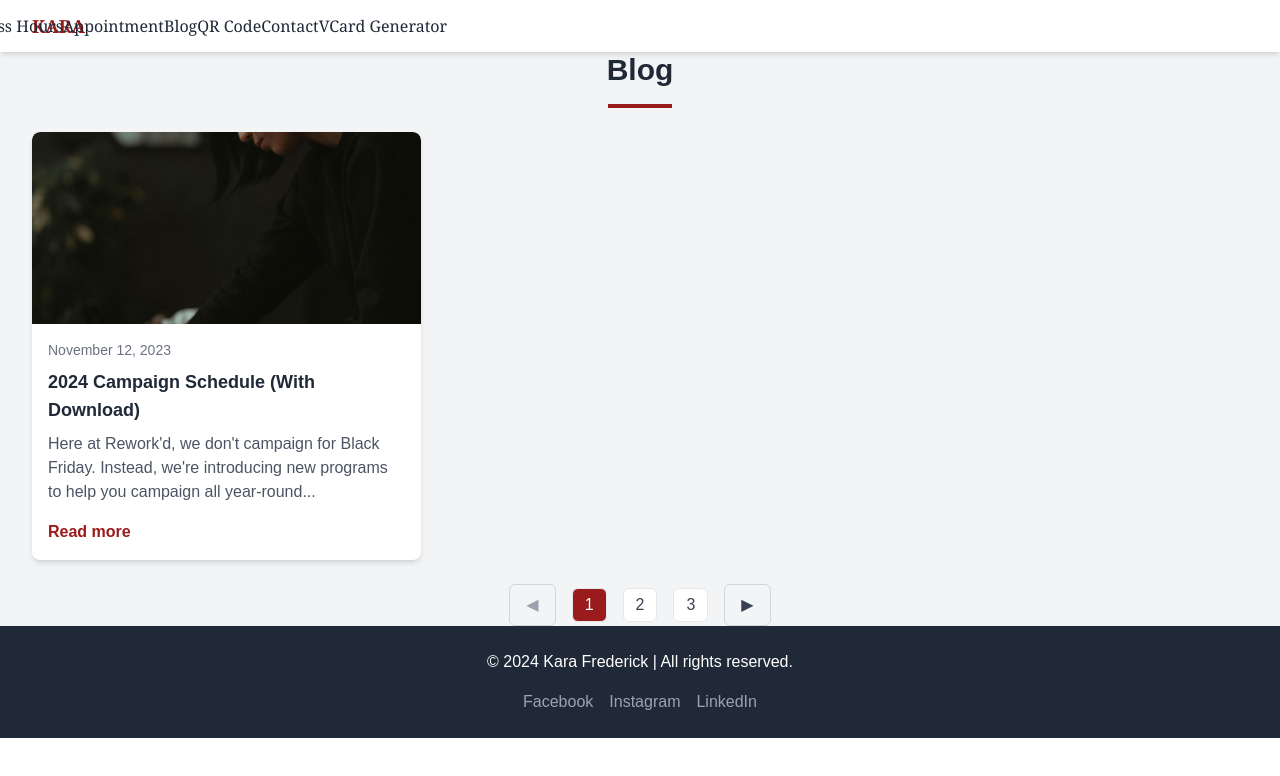
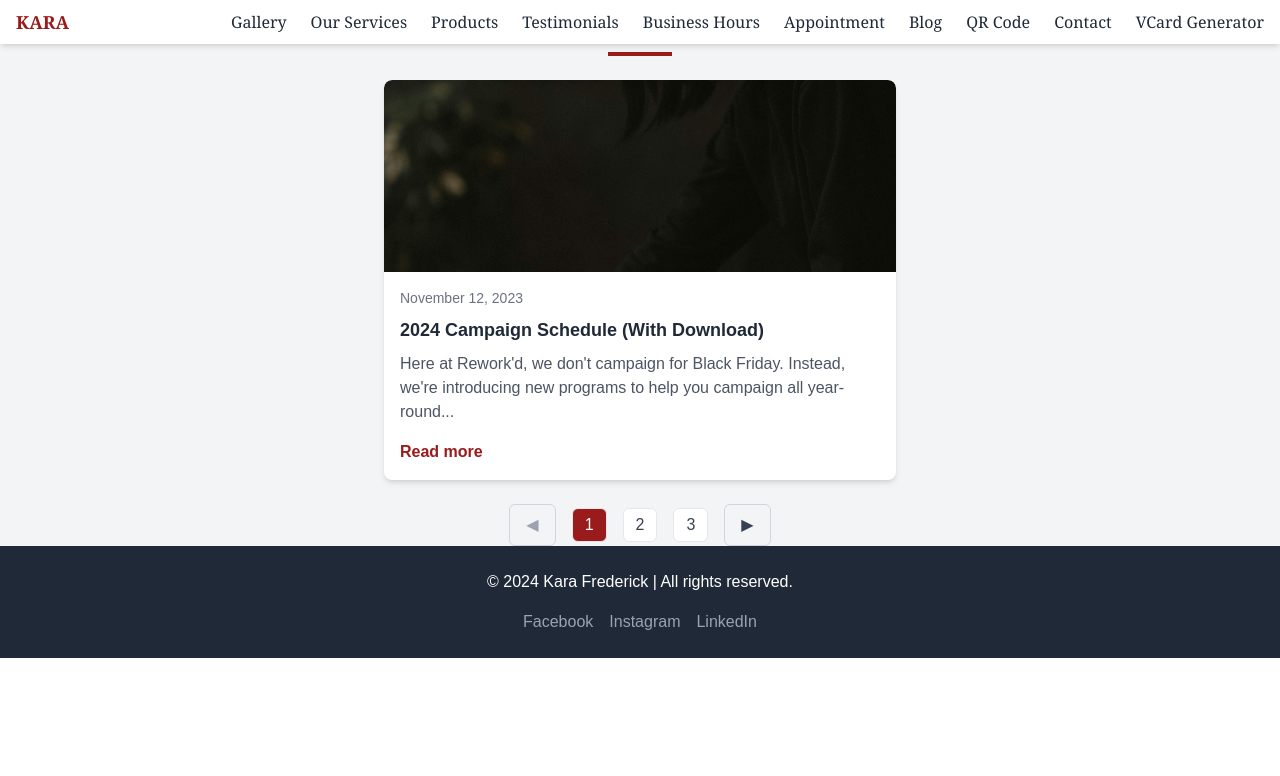
Before and after one commit to Lifeconr/kara_makeup, a Next.js app: page /blog in a window 1280 px wide. Shown: the top 776 px of the page. Built offline with nearby package versions, Linux system fonts and the light colour scheme.

Commit message:
Fix: navbar navigation to scroll to sections and modify blog page to display one post at a time.

```diff
--- a/src/app/components/Navbar.jsx
+++ b/src/app/components/Navbar.jsx
@@ -22,110 +22,134 @@ const Navbar = () => {
   };
 
   return (
-    <nav className="bg-white sticky top-0 z-50 shadow-md">
-      <div className="container mx-auto px-4 py-3 flex justify-between items-center">
-        {/* Menu Icon */}
+    <nav className="bg-white fixed w-full top-0 z-50 shadow-md">
+      <div className="container mx-auto px-4 py-2 flex justify-between items-center">
+        {/* Logo */}
+        <h1 className="text-lg font-bold text-red-800 font-serif">
+          KARA
+        </h1>
+
+        {/* Desktop Links */}
+        <div className="hidden md:flex space-x-6">
+          <a href="#gallery" className={getLinkClasses("#gallery")}>
+            Gallery
+          </a>
+          <a href="#our-services" className={getLinkClasses("#our-services")}>
+            Our Services
+          </a>
+          <a href="#products" className={getLinkClasses("#products")}>
+            Products
+          </a>
+          <a href="#testimonials" className={getLinkClasses("#testimonials")}>
+            Testimonials
+          </a>
+          <a href="#business-hours" className={getLinkClasses("#business-hours")}>
+            Business Hours
+          </a>
+          <a href="#appointment" className={getLinkClasses("#appointment")}>
+            Appointment
+          </a>
+          <a href="#blog" className={getLinkClasses("#blog")}>
+            Blog
+          </a>
+          <a href="#qr-code" className={getLinkClasses("#qr-code")}>
+            QR Code
+          </a>
+          <a href="#contact" className={getLinkClasses("#contact")}>
+            Contact
+          </a>
+          <a href="#vcard" className={getLinkClasses("#vcard")}>
+            VCard Generator
+          </a>
+        </div>
+
+        {/* Mobile Menu Button */}
         <button
           className="text-red-800 text-2xl md:hidden"
           onClick={toggleMenu}
           aria-label="Toggle Menu"
         >
-          ☰
+          {menuOpen ? "✕" : "☰"}
         </button>
+      </div>
 
-        {/* Logo */}
-        <h1 className="text-lg font-bold text-red-800 font-serif ml-4">
-          KARA
-        </h1>
-
-        {/* Overlay for Sidebar */}
-        {menuOpen && (
-          <div
-            className="fixed inset-0 bg-gray-800 bg-opacity-50 z-40 md:hidden"
-            onClick={toggleMenu}
-          />
-        )}
-
-        {/* Sidebar */}
-        <div
-          className={`fixed top-0 left-0 w-64 h-full bg-white shadow-lg transform transition-transform z-50 ${
-            menuOpen ? "translate-x-0" : "-translate-x-full"
-          } md:relative md:flex md:space-x-8 md:w-auto md:h-auto md:bg-transparent md:shadow-none`}
-        >
-          <div className="flex flex-col p-6 md:flex-row md:p-0">
+      {/* Mobile Menu */}
+      {menuOpen && (
+        <div className="md:hidden bg-white shadow-lg">
+          <div className="flex flex-col items-start p-4">
             <a
               href="#gallery"
-              className={`${getLinkClasses("#gallery")} py-2 md:py-0`}
+              className={`${getLinkClasses("#gallery")} py-2`}
               onClick={toggleMenu}
             >
               Gallery
             </a>
             <a
               href="#our-services"
-              className={`${getLinkClasses("#our-services")} py-2 md:py-0`}
+              className={`${getLinkClasses("#our-services")} py-2`}
               onClick={toggleMenu}
             >
               Our Services
             </a>
             <a
               href="#products"
-              className={`${getLinkClasses("#products")} py-2 md:py-0`}
+              className={`${getLinkClasses("#products")} py-2`}
               onClick={toggleMenu}
             >
               Products
             </a>
             <a
               href="#testimonials"
-              className={`${getLinkClasses("#testimonials")} py-2 md:py-0`}
+              className={`${getLinkClasses("#testimonials")} py-2`}
               onClick={toggleMenu}
             >
               Testimonials
             </a>
             <a
               href="#business-hours"
-              className={`${getLinkClasses("#business-hours")} py-2 md:py-0`}
+              className={`${getLinkClasses("#business-hours")} py-2`}
               onClick={toggleMenu}
             >
               Business Hours
             </a>
             <a
               href="#appointment"
-              className={`${getLinkClasses("#appointment")} py-2 md:py-0`}
+              className={`${getLinkClasses("#appointment")} py-2`}
               onClick={toggleMenu}
             >
               Appointment
             </a>
             <a
               href="#blog"
-              className={`${getLinkClasses("#blog")} py-2 md:py-0`}
+              className={`${getLinkClasses("#blog")} py-2`}
               onClick={toggleMenu}
             >
               Blog
             </a>
             <a
               href="#qr-code"
-              className={`${getLinkClasses("#qr-code")} py-2 md:py-0`}
+              className={`${getLinkClasses("#qr-code")} py-2`}
               onClick={toggleMenu}
             >
               QR Code
             </a>
             <a
               href="#contact"
-              className={`${getLinkClasses("#contact")} py-2 md:py-0`}
+              className={`${getLinkClasses("#contact")} py-2`}
               onClick={toggleMenu}
             >
               Contact
             </a>
             <a
               href="#vcard"
-              className={`${getLinkClasses("#vcard")} py-2 md:py-0`}
+              className={`${getLinkClasses("#vcard")} py-2`}
               onClick={toggleMenu}
             >
               VCard Generator
             </a>
           </div>
         </div>
-      </div>
+      )}
     </nav>
   );
 };
--- a/src/app/components/blog.jsx
+++ b/src/app/components/blog.jsx
@@ -50,19 +50,20 @@ export default function BlogPage() {
   };
 
   return (
-    <div id="blog" className="bg-gray-100">
-      <div className="container mx-auto px-4 sm:px-8">
+    <div id="blog" className="bg-gray-100 ">
+      <div className="container mx-auto px-4 sm:px-6">
         <h2 className="text-center text-2xl md:text-3xl font-bold text-gray-800 mb-4">
-          Blog
+          Blogs
         </h2>
         <div className="w-16 h-1 mx-auto bg-red-800 mb-6"></div>
 
         {/* Blog Cards */}
-        <div className="grid gap-6 md:grid-cols-2 lg:grid-cols-3">
+        <div className="container mx-auto px-8">
+          <div className="grid gap-2 sm:grid-cols-1 md:grid-cols-2 lg:grid-cols-1">
             {currentBlogs.map((blog) => (
               <div
                 key={blog.id}
-              className="bg-white rounded-lg shadow-md overflow-hidden hover:shadow-lg transition-shadow"
+                className="bg-white rounded-lg shadow-md overflow-hidden hover:shadow-lg transition-shadow max-w-sm md:max-w-lg mx-auto"
               >
                 <div className="relative w-full h-48">
                   <Image
@@ -88,6 +89,7 @@ export default function BlogPage() {
                 </div>
               </div>
             ))}
+          </div>
         </div>
 
         {/* Pagination */}
--- a/src/app/components/hero.jsx
+++ b/src/app/components/hero.jsx
@@ -4,7 +4,7 @@ import { FaInstagram, FaFacebookF, FaTelegramPlane } from "react-icons/fa";
 
 const HeroSection = () => {
   return (
-    <div className="relative">
+    <div className="relative py-12">
       {/* Background Image */}
       <Image
         src={bgPic}
```
Lines whose indentation alone changed are shown as unchanged.
